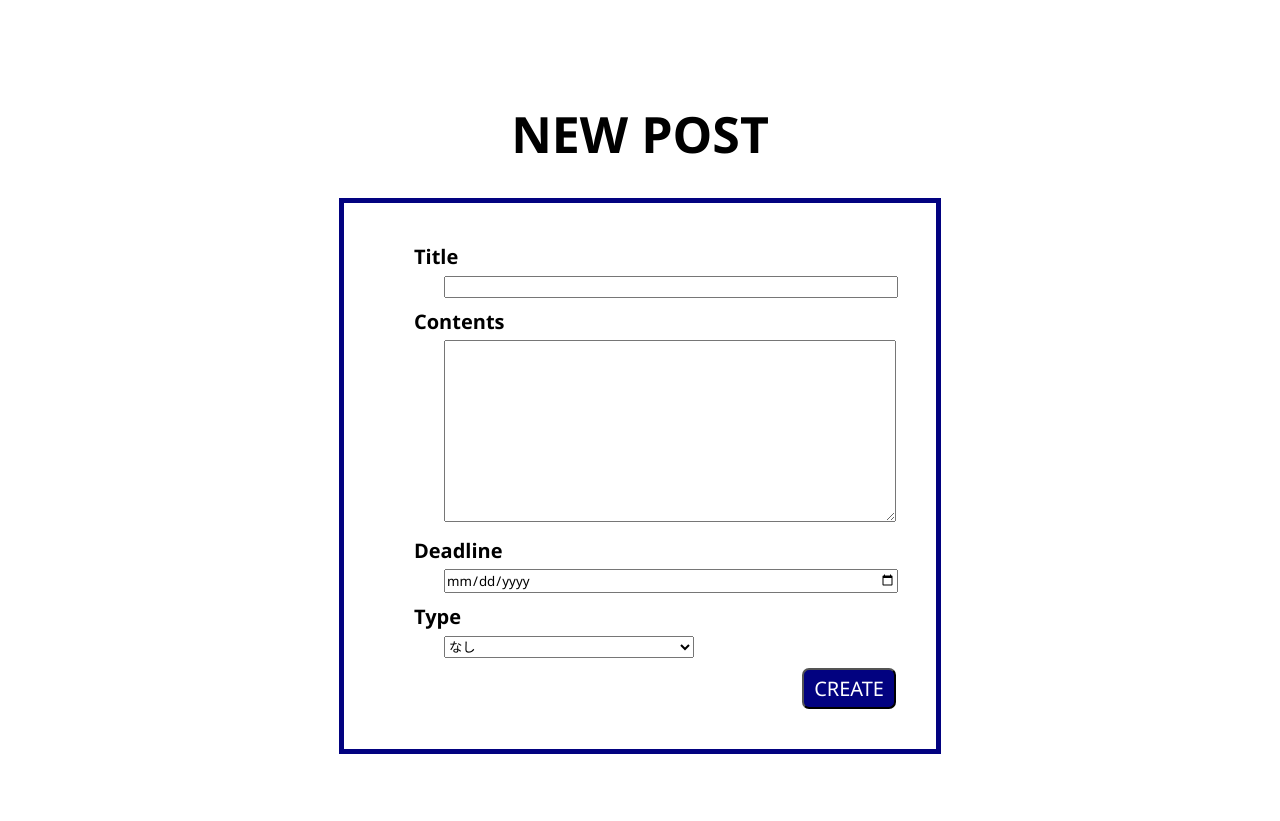
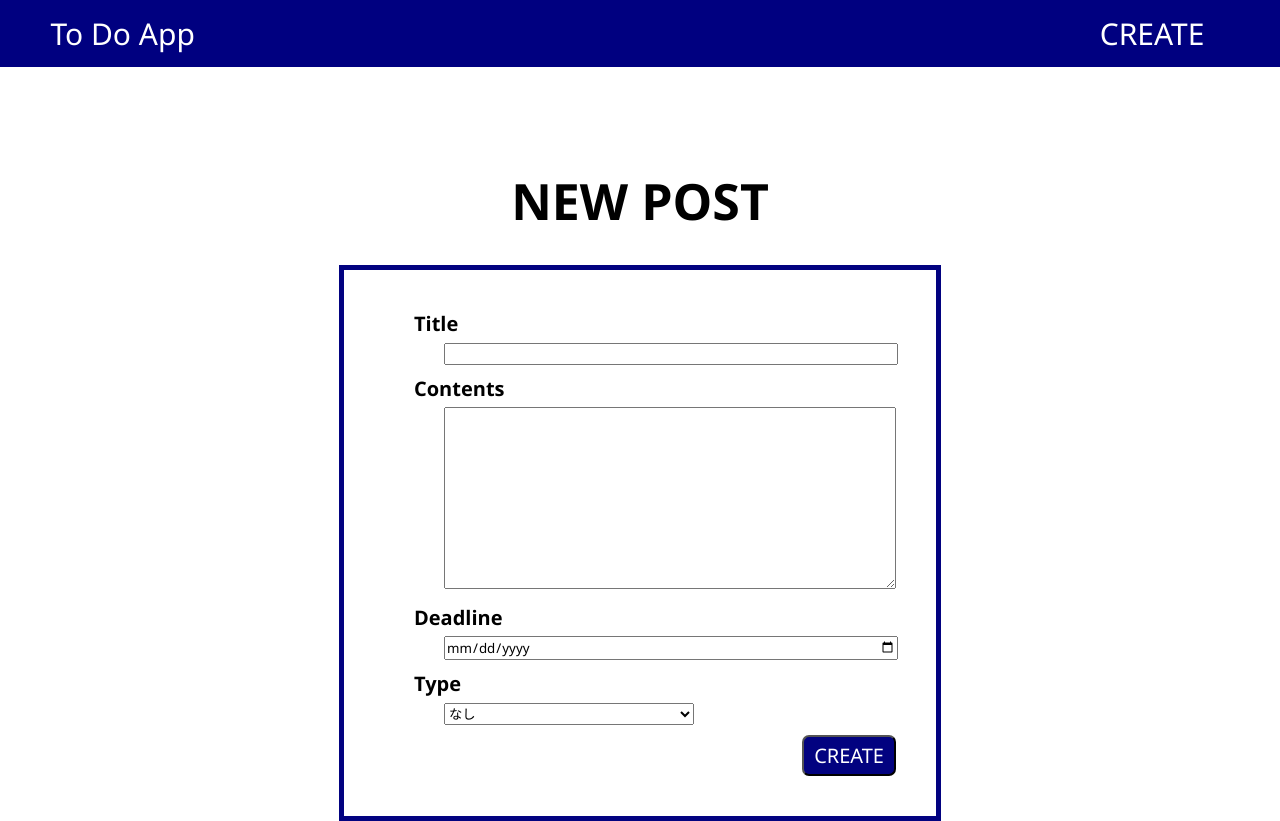
Before and after one commit to ayk920kd/todo_team, a PHP site: page /create.php in a window 1280 px wide. Before the commit the page ends 754 px from the top, so only its background shows below. Run offline with PHP 8.4, Linux system fonts and the light colour scheme.

Commit message:
Set header and modify description

```diff
--- a/create.php
+++ b/create.php
@@ -12,6 +12,10 @@
 </head>
 
 <body>
+    <header>
+        <a href="index.php" class="header_left">To Do App</a>
+        <a href="create.php" class="header_right">CREATE</a>
+    </header>
 
     <div class=create-form-wrapper>
         <h1>NEW POST</h1>
--- a/style.css
+++ b/style.css
@@ -91,15 +91,15 @@ button {
 .btn-wrapper {
   display: flex;
   justify-content: flex-end;
+}
 
 header{
     display: flex;
     flex-direction: row;
     justify-content: space-between;
     background-color: navy;
-    color: white;
+    color:white;
     padding: 1%;
-
 }
 main{
     margin: 5%;
```
